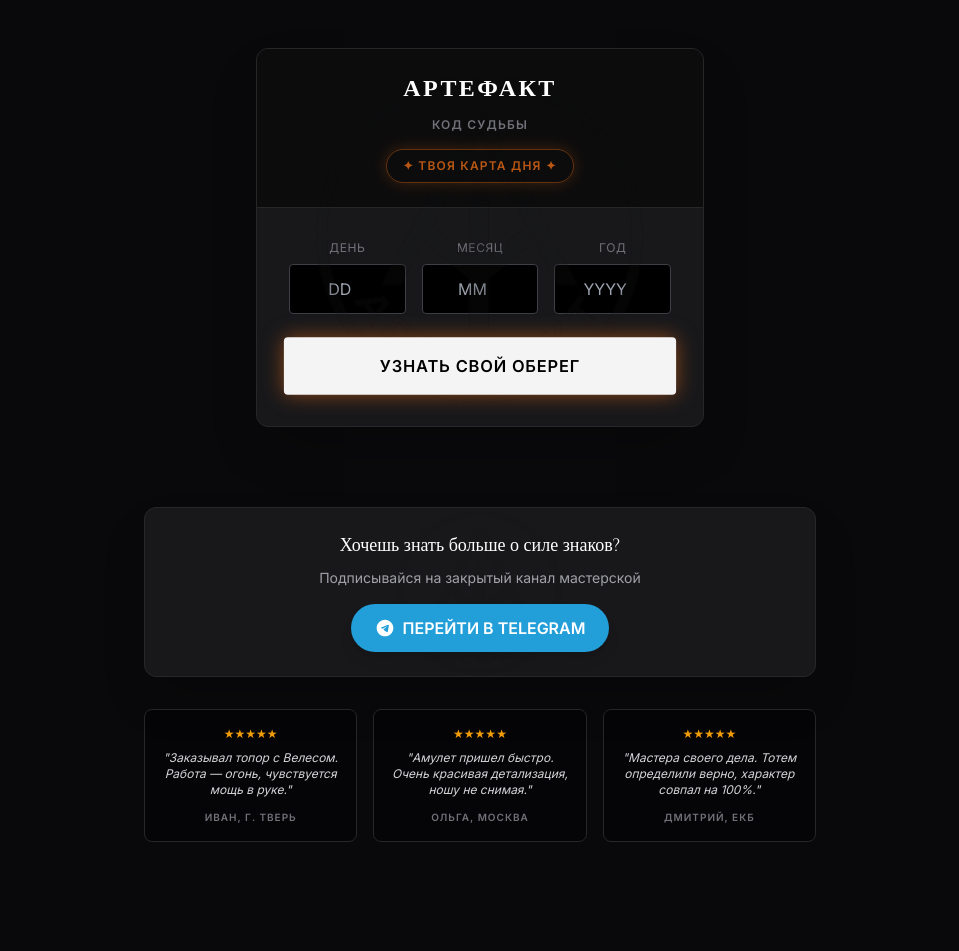
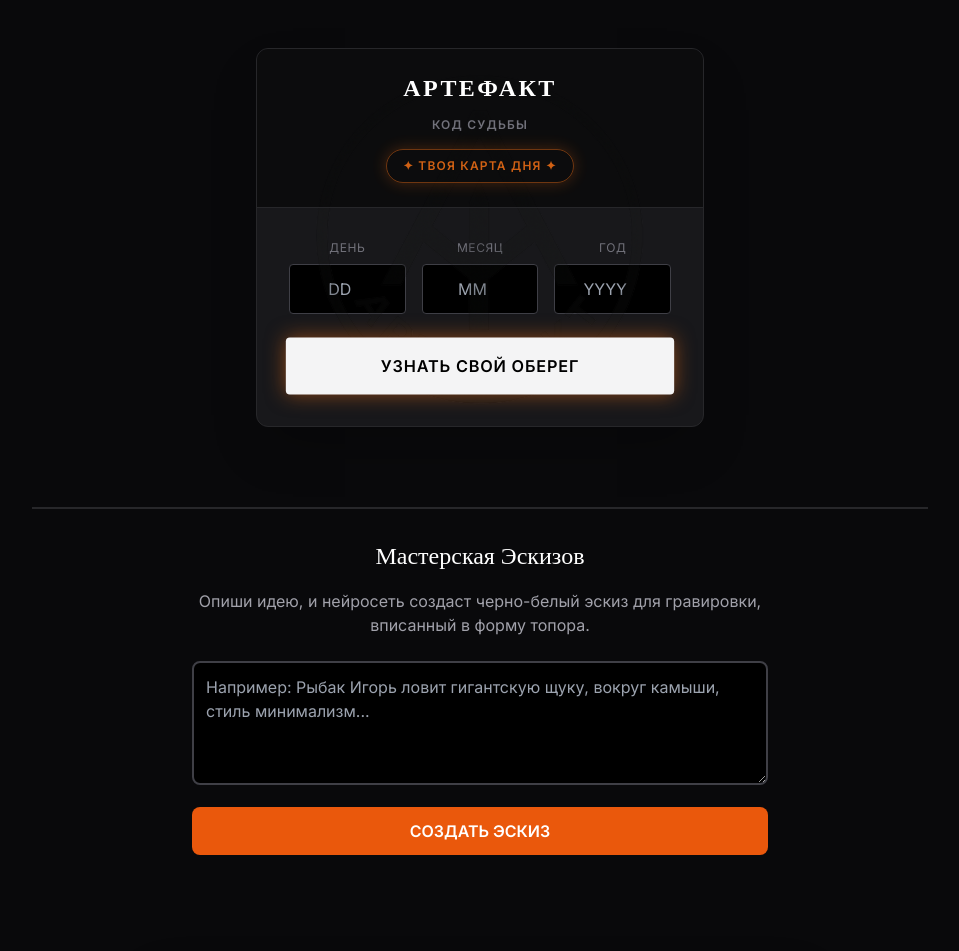
Before and after one commit to toporart8/topordorf-totem, a React (Vite) app: page / in a window 1280 px wide. Shown: the top 951 px of the page, without its empty margins (160-1119 px from the left). Before the commit the page ends 858 px from the top, so only its background shows below. Built offline with nearby package versions, Linux system fonts and the light colour scheme.

Commit message:
Add files via upload

```diff
--- a/package.json
+++ b/package.json
@@ -12,7 +12,8 @@
   "dependencies": {
     "framer-motion": "^12.34.0",
     "react": "^19.2.0",
-    "react-dom": "^19.2.0"
+    "react-dom": "^19.2.0",
+    "replicate": "^1.4.0"
   },
   "devDependencies": {
     "@eslint/js": "^9.39.1",
--- a/src/App.jsx
+++ b/src/App.jsx
@@ -4,6 +4,7 @@ import DateInput from './components/DateInput';
 import DailyOracle from './components/DailyOracle';
 import { getSlavicHall, getZoroastrianTotem, getZodiac } from './utils/logic';
 import { products, categories } from './utils/products';
+import SketchGenerator from './components/SketchGenerator';
 
 
 const CONTACTS = {
@@ -467,6 +468,8 @@ function App() {
         </AnimatePresence>
       </div >
 
+      <SketchGenerator />
+
       {/* Footer: Подписка и Отзывы */}
       <div className="w-full max-w-2xl mt-12 space-y-8">
         {/* Подписка */}
--- /dev/null
+++ b/src/components/SketchGenerator.jsx
@@ -0,0 +1,108 @@
+
+import React, { useState } from 'react';
+
+const SketchGenerator = () => {
+    const [prompt, setPrompt] = useState('');
+    const [loading, setLoading] = useState(false);
+    const [resultImage, setResultImage] = useState(null);
+    const [error, setError] = useState(null);
+
+    const generateSketch = async () => {
+        if (!prompt) {
+            alert('Пожалуйста, опишите идею для эскиза!');
+            return;
+        }
+
+        setLoading(true);
+        setError(null);
+        setResultImage(null);
+
+        try {
+            const response = await fetch('/api/generate-sketch', {
+                method: 'POST',
+                headers: {
+                    'Content-Type': 'application/json',
+                },
+                body: JSON.stringify({ prompt }),
+            });
+
+            const data = await response.json();
+
+            if (!response.ok) {
+                throw new Error(data.error || 'Ошибка сервера');
+            }
+
+            setResultImage(data.image);
+        } catch (err) {
+            console.error(err);
+            setError(err.message || "Ошибка генерации");
+        } finally {
+            setLoading(false);
+        }
+    };
+
+    const orderSketch = () => {
+        const emailTo = "ВАША_ПОЧТА@gmail.com"; // User placeholder
+        const subject = encodeURIComponent("Заказ топора с индивидуальным эскизом");
+        const body = encodeURIComponent(`Привет! Хочу заказать топор.\n\nМоя идея была: ${prompt}\n\n(ВАЖНО: Прикрепите к этому письму скачанный эскиз, который сгенерировала нейросеть)`);
+
+        window.location.href = `mailto:${emailTo}?subject=${subject}&body=${body}`;
+    };
+
+    return (
+        <section className="sketch-generator-section mt-12 border-t-2 border-zinc-800 pt-8 pb-12 w-full max-w-4xl mx-auto px-4">
+            <h2 className="text-2xl font-serif text-white text-center mb-4">Мастерская Эскизов</h2>
+            <p className="text-zinc-400 text-center max-w-xl mx-auto mb-6">Опиши идею, и нейросеть создаст черно-белый эскиз для гравировки, вписанный в форму топора.</p>
+
+            <div className="input-group max-w-xl mx-auto">
+                <textarea
+                    id="sketch-prompt"
+                    value={prompt}
+                    onChange={(e) => setPrompt(e.target.value)}
+                    placeholder="Например: Рыбак Игорь ловит гигантскую щуку, вокруг камыши, стиль минимализм..."
+                    rows="4"
+                    className="w-full p-3 mb-4 bg-black border-2 border-zinc-700 rounded-lg text-white focus:border-orange-500 outline-none transition-colors"
+                ></textarea>
+                <button
+                    onClick={generateSketch}
+                    disabled={loading}
+                    className="w-full py-3 bg-orange-600 hover:bg-orange-700 text-white font-bold uppercase rounded-lg transition-all disabled:opacity-50 disabled:cursor-not-allowed"
+                >
+                    {loading ? "Создаем шедевр..." : "Создать эскиз"}
+                </button>
+            </div>
+
+            {loading && (
+                <div id="sketch-loader" className="text-center mt-6 text-orange-500 animate-pulse">Духи кузницы работают...</div>
+            )}
+
+            {error && (
+                <div className="text-center mt-6 text-red-500">Ошибка: {error}</div>
+            )}
+
+            {resultImage && (
+                <div id="sketch-result" className="mt-8 text-center animate-fade-in">
+                    <h3 className="text-xl text-white font-serif mb-4">Твой эскиз:</h3>
+                    <div className="axe-preview-container relative inline-block max-w-full w-[500px] border border-zinc-800 rounded-lg overflow-hidden">
+                        <img
+                            src={resultImage}
+                            alt="Sketch"
+                            className="w-full h-auto block"
+                        />
+                    </div>
+
+                    <div className="mt-6">
+                        <button
+                            onClick={orderSketch}
+                            className="px-8 py-3 bg-green-700 hover:bg-green-600 text-white font-bold uppercase rounded-lg transition-all shadow-lg hover:shadow-green-500/20"
+                        >
+                            Заказать топор с этим эскизом
+                        </button>
+                    </div>
+                </div>
+            )}
+        </section>
+    );
+};
+
+export default SketchGenerator;
```
Also changed, not shown: api/generate-sketch.js (added, +74 -0 lines), public/mask.png (added), 1 other file (tests, documents, lock files or other folders).
